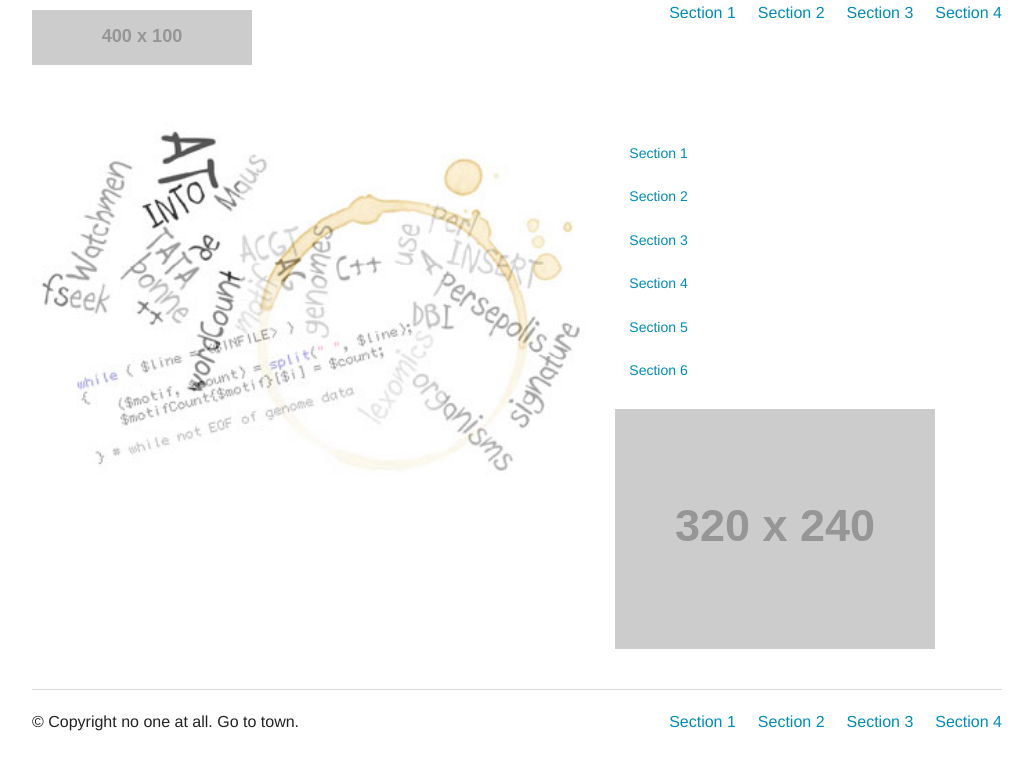
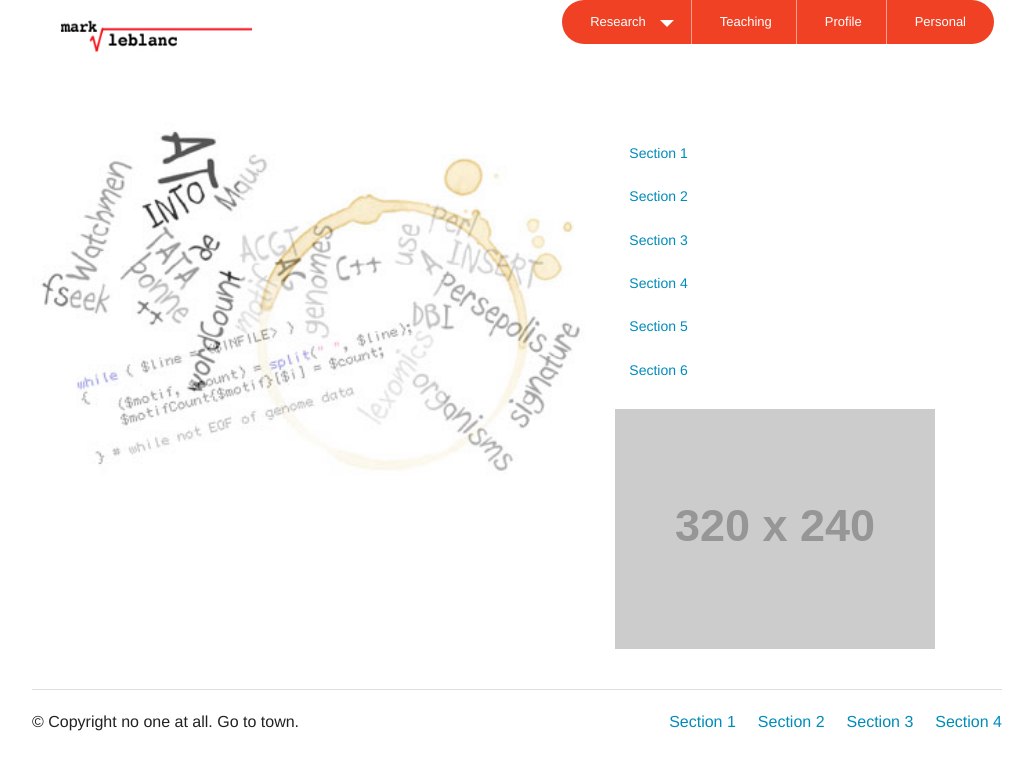
Before and after one commit to devindelfino/devindelfino.github.io, a plain HTML site: page index.html in a window 1280 px wide. Shown: the whole page, without its empty margins (123-1156 px from the left). Drawn offline with Linux system fonts and the light colour scheme; placeholder pictures from the web are drawn by us.

Commit message:
menu bar

```diff
--- a/index.html
+++ b/index.html
@@ -14,15 +14,17 @@
 
   <div class="row">
     <div class="large-3 columns">
-      <h1><img src="http://placehold.it/400x100&text=Logo"/></h1>
+      <h1><img src="markroot.png"/></h1>
     </div>
     <div class="large-9 columns">
-      <ul class="inline-list right">
-        <li><a href="#">Section 1</a></li>
-        <li><a href="#">Section 2</a></li>
-        <li><a href="#">Section 3</a></li>
-        <li><a href="#">Section 4</a></li>
-      </ul>
+    	<div class="button-bar right">
+		  <ul class="button-group round">
+		    <li><a href="#" class="small button alert dropdown">Research</a></li>
+		    <li><a href="#" class="small button alert">Teaching</a></li>
+		    <li><a href="#" class="small button alert">Profile</a></li>
+		    <li><a href="#" class="small button alert">Personal</a></li>
+		  </ul>
+		</div>
     </div>
   </div>
 
```
